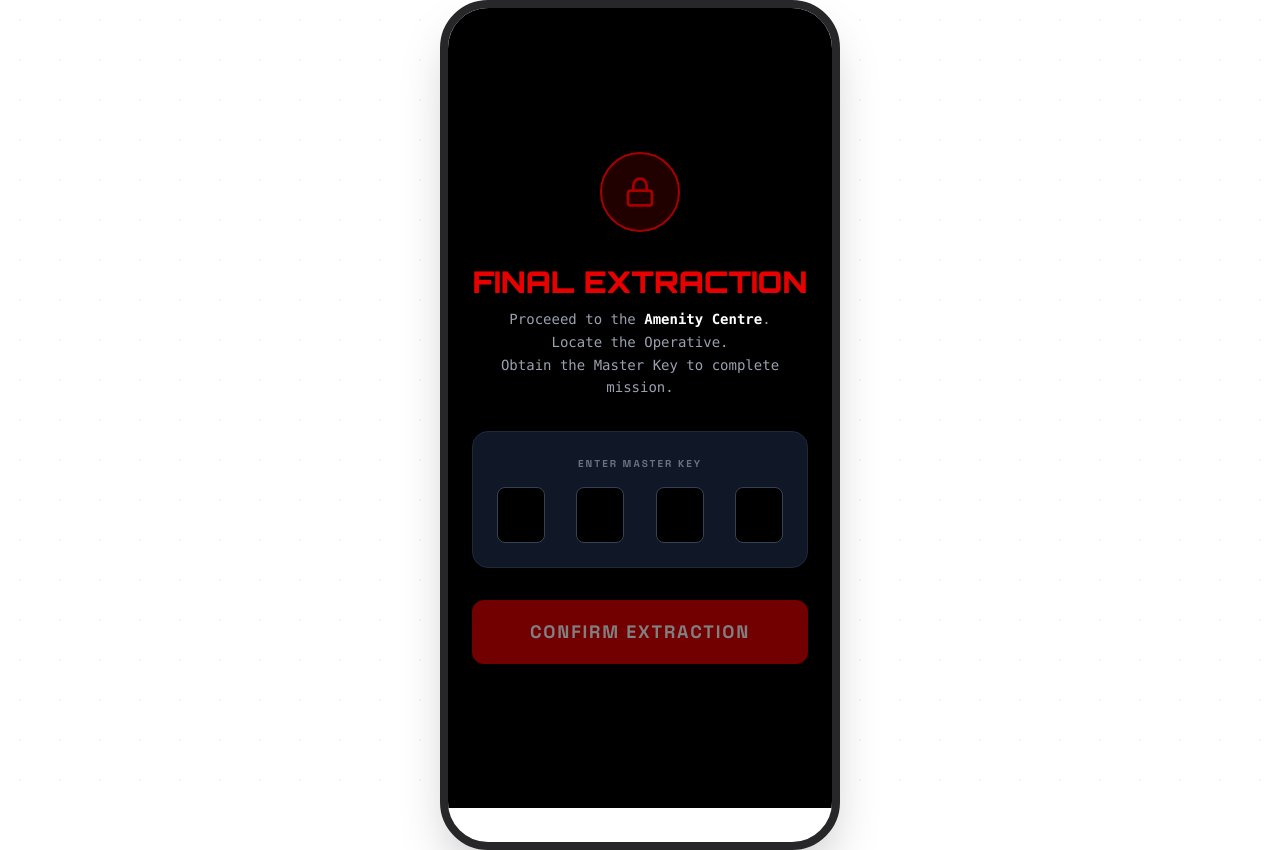
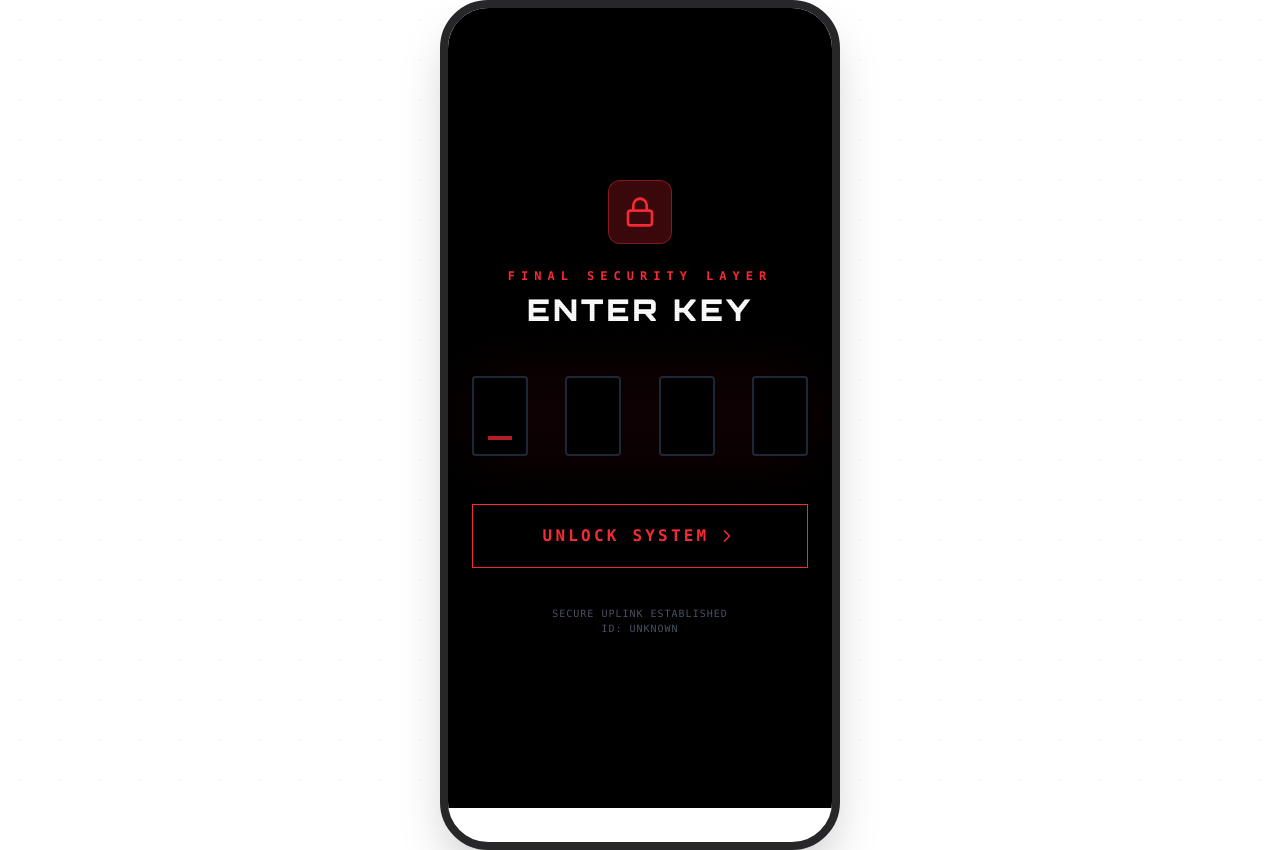
Before and after one commit to tedxcusat/Treasure-Hunt-Game-2025, a Next.js app: page /success in a window 1280 px wide. Built offline with nearby package versions, Linux system fonts and the light colour scheme; a web font is replaced by a local one.

Commit message:
feat: Overhaul Success UI & Fix Login Redirect Bug

```diff
--- a/src/app/success/page.tsx
+++ b/src/app/success/page.tsx
@@ -1,9 +1,10 @@
 'use client';
 
 import { useState, useEffect, useRef } from 'react';
-import { Trophy, Clock, ArrowRight, ListOrdered, Target, Lock } from 'lucide-react';
+import { Trophy, Clock, ArrowRight, ListOrdered, Target, Lock, Shield, ShieldCheck, FileText, Binary, ChevronRight } from 'lucide-react';
 import { useRouter } from 'next/navigation';
 import confetti from 'canvas-confetti';
+import { motion, AnimatePresence } from 'framer-motion';
 
 export default function SuccessPage() {
     const router = useRouter();
@@ -13,7 +14,6 @@ export default function SuccessPage() {
 
     // Load team ID
     const [teamId, setTeamId] = useState<string | null>(null);
-    const canvasRef = useRef<HTMLCanvasElement>(null);
     useEffect(() => {
         setTeamId(localStorage.getItem('teamId'));
     }, []);
@@ -48,15 +48,17 @@ export default function SuccessPage() {
 
             if (data.success) {
                 setStats({ rank: data.rank, totalTime: data.totalTime });
+                setTimeout(() => {
                     setStatus('VICTORY');
                     triggerConfetti();
+                }, 1500); // Add suspense delay
             } else {
-                alert('INVALID EXTRACTION KEY. ACCESS DENIED.');
+                alert('ACCESS DENIED. INVALID CREDENTIALS.');
                 setStatus('EXTRACTION');
                 setCode(['', '', '', '']);
             }
         } catch (err) {
-            alert('CONNECTION FAILURE');
+            alert('NETWORK ERROR. RETRY UPLINK.');
             setStatus('EXTRACTION');
         }
     };
@@ -67,56 +69,130 @@ export default function SuccessPage() {
         const defaults = { startVelocity: 30, spread: 360, ticks: 60, zIndex: 0 };
         const randomInRange = (min: number, max: number) => Math.random() * (max - min) + min;
 
-        // Create a canvas specifically for confetti to contain it if needed,
-        // but typically 'inside mobile ui' means not overflowing or feeling like it's outside.
-        // I will adjust defaults to be less 'explosive' outward and more contained.
-
         const interval: any = setInterval(function () {
             const timeLeft = animationEnd - Date.now();
-
-            if (timeLeft <= 0) {
-                return clearInterval(interval);
-            }
-
+            if (timeLeft <= 0) return clearInterval(interval);
             const particleCount = 50 * (timeLeft / duration);
-            // Confetti from top corners
-            confetti({ ...defaults, particleCount, origin: { x: randomInRange(0.1, 0.3), y: Math.random() - 0.2 } });
-            confetti({ ...defaults, particleCount, origin: { x: randomInRange(0.7, 0.9), y: Math.random() - 0.2 } });
+            confetti({ ...defaults, particleCount, origin: { x: randomInRange(0.1, 0.3), y: Math.random() - 0.2 }, colors: ['#FF0000', '#FFFFFF', '#00FF00'] });
+            confetti({ ...defaults, particleCount, origin: { x: randomInRange(0.7, 0.9), y: Math.random() - 0.2 }, colors: ['#FF0000', '#FFFFFF', '#00FF00'] });
         }, 250);
     };
 
-    if (status === 'EXTRACTION' || status === 'VERIFYING') {
     return (
-            <div className="min-h-screen bg-black text-white flex flex-col items-center justify-center p-6 text-center font-sans">
-                <div className="w-full max-w-sm space-y-8">
-                    <div className="w-20 h-20 bg-mission-red/20 rounded-full flex items-center justify-center mx-auto animate-pulse border-2 border-mission-red">
-                        <Lock className="w-8 h-8 text-mission-red" />
+        <div className="min-h-screen bg-black text-white font-mono overflow-hidden relative">
+            {/* CRT Scanline Effect */}
+            <div className="absolute inset-0 z-50 pointer-events-none bg-[linear-gradient(rgba(18,16,16,0)_50%,rgba(0,0,0,0.25)_50%),linear-gradient(90deg,rgba(255,0,0,0.06),rgba(0,255,0,0.02),rgba(0,0,255,0.06))] bg-[length:100%_2px,3px_100%] opacity-20" />
+
+            <AnimatePresence mode="wait">
+                {status === 'VICTORY' ? (
+                    <motion.div
+                        key="victory"
+                        initial={{ opacity: 0 }}
+                        animate={{ opacity: 1 }}
+                        className="flex flex-col items-center justify-center min-h-screen p-6 relative z-10"
+                    >
+                        {/* Background Data Stream */}
+                        <div className="absolute inset-0 opacity-10 font-bold text-[10px] break-all pointer-events-none overflow-hidden leading-tight">
+                            {Array(500).fill(0).map((i) => Math.random() > 0.5 ? '1' : '0').join(' ')}
                         </div>
 
-                    <div>
-                        <h1 className="text-3xl font-black uppercase font-orbitron text-mission-red mb-2">FINAL EXTRACTION</h1>
-                        <p className="text-gray-400 font-mono text-sm leading-relaxed">
-                            Proceeed to the <strong className="text-white">Amenity Centre</strong>.<br />
-                            Locate the Operative.<br />
-                            Obtain the Master Key to complete mission.
+                        <motion.div
+                            initial={{ scale: 0.8, opacity: 0 }}
+                            animate={{ scale: 1, opacity: 1 }}
+                            transition={{ type: "spring", bounce: 0.5 }}
+                            className="text-center mb-8 relative"
+                        >
+                            <div className="w-32 h-32 mx-auto bg-green-500/10 rounded-full flex items-center justify-center border-4 border-green-500 shadow-[0_0_50px_rgba(34,197,94,0.4)] relative mb-6">
+                                <div className="absolute inset-0 border-t-2 border-green-400 rounded-full animate-spin" />
+                                <ShieldCheck className="w-16 h-16 text-green-500" />
+                            </div>
+                            <h1 className="text-4xl font-black uppercase font-orbitron text-green-500 tracking-tighter mb-2 glow-text">
+                                MISSION<br />COMPLETE
+                            </h1>
+                            <p className="text-green-400/80 text-xs tracking-[0.3em] font-bold uppercase">
+                                STATUS: EXTRACTION SUCCESSFUL
                             </p>
+                        </motion.div>
+
+                        {/* Dossier Card */}
+                        <motion.div
+                            initial={{ y: 50, opacity: 0 }}
+                            animate={{ y: 0, opacity: 1 }}
+                            transition={{ delay: 0.5 }}
+                            className="w-full max-w-sm bg-gray-900 border border-green-500/30 rounded-lg p-6 relative group"
+                        >
+                            <div className="absolute -top-3 left-4 bg-black px-2 text-green-500 text-xs font-bold border border-green-500/30 uppercase">
+                                Classified Report
                             </div>
 
-                    <div className="bg-gray-900 border border-gray-800 rounded-2xl p-6">
-                        <label className="block text-[10px] font-bold text-gray-500 uppercase tracking-[0.2em] mb-4">ENTER MASTER KEY</label>
-                        <div className="flex justify-between gap-2">
+                            <div className="flex justify-between items-end mb-6 border-b border-green-500/20 pb-4">
+                                <div>
+                                    <div className="text-[10px] text-gray-500 uppercase tracking-widest mb-1">Total Duration</div>
+                                    <div className="text-3xl font-black text-white font-mono">{stats?.totalTime}</div>
+                                </div>
+                                <div className="text-right">
+                                    <div className="text-[10px] text-gray-500 uppercase tracking-widest mb-1">Global Standing</div>
+                                    <div className="text-3xl font-black text-yellow-400 font-orbitron">#{stats?.rank}</div>
+                                </div>
+                            </div>
+
+                            <button
+                                onClick={() => router.push('/leaderboard')}
+                                className="w-full bg-green-600/10 border border-green-500/50 text-green-500 h-14 rounded font-bold uppercase tracking-widest hover:bg-green-600 hover:text-white transition-all flex items-center justify-center gap-3 group-hover:shadow-[0_0_20px_rgba(34,197,94,0.3)]"
+                            >
+                                <ListOrdered className="w-4 h-4" />
+                                Access Global Database
+                            </button>
+                        </motion.div>
+
+                    </motion.div>
+                ) : (
+                    <motion.div
+                        key="extraction"
+                        initial={{ opacity: 0 }}
+                        animate={{ opacity: 1 }}
+                        exit={{ opacity: 0, scale: 0.95, filter: "blur(10px)" }}
+                        className="flex flex-col items-center justify-center min-h-screen p-6 relative z-10"
+                    >
+                        <div className="w-full max-w-sm">
+                            <motion.div
+                                initial={{ y: -20 }}
+                                animate={{ y: 0 }}
+                                className="mb-12 text-center"
+                            >
+                                <div className="w-16 h-16 mx-auto bg-red-500/10 rounded-xl flex items-center justify-center border border-red-500/50 mb-6 relative overflow-hidden">
+                                    <div className="absolute inset-0 bg-red-500/20 animate-pulse" />
+                                    <Lock className="w-8 h-8 text-red-500 relative z-10" />
+                                </div>
+                                <h2 className="text-red-500 font-bold tracking-[0.5em] text-xs uppercase mb-2">
+                                    FINAL SECURITY LAYER
+                                </h2>
+                                <h1 className="text-3xl font-black text-white font-orbitron uppercase tracking-widest">
+                                    ENTER KEY
+                                </h1>
+                            </motion.div>
+
+                            <div className="relative mb-12">
+                                <div className="absolute -inset-4 bg-red-500/5 blur-xl rounded-full" />
+                                <div className="flex justify-between gap-3 relative z-10">
                                     {[0, 1, 2, 3].map((idx) => (
+                                        <div key={idx} className="relative group">
                                             <input
-                                    key={idx}
                                                 id={`final-code-${idx}`}
                                                 type="text"
                                                 value={code[idx]}
                                                 onChange={(e) => handleCodeChange(idx, e.target.value)}
                                                 onKeyDown={(e) => handleKeyDown(idx, e)}
                                                 maxLength={1}
-                                    className="w-12 h-14 rounded-lg bg-black border border-gray-700 text-center text-2xl font-bold font-mono focus:border-mission-red focus:outline-none transition-colors text-white"
+                                                className={`w-14 h-20 bg-black border-2 ${code[idx] ? 'border-red-500 text-red-500 shadow-[0_0_15px_rgba(239,68,68,0.4)]' : 'border-gray-800 text-gray-500'} text-center text-4xl font-black font-mono focus:border-red-400 focus:outline-none focus:shadow-[0_0_20px_rgba(248,113,113,0.3)] transition-all rounded-sm`}
                                                 inputMode="numeric"
+                                                disabled={status === 'VERIFYING'}
                                             />
+                                            {/* Blinking Cursor for Empty Active */}
+                                            {!code[idx] && idx === code.findIndex(c => !c) && (
+                                                <div className="absolute inset-x-0 bottom-4 h-1 bg-red-500 animate-pulse mx-4" />
+                                            )}
+                                        </div>
                                     ))}
                                 </div>
                             </div>
@@ -124,65 +200,32 @@ export default function SuccessPage() {
                             <button
                                 onClick={verifyExtraction}
                                 disabled={status === 'VERIFYING' || code.join('').length !== 4}
-                        className="w-full bg-mission-red text-white h-16 rounded-xl font-black uppercase tracking-widest text-lg shadow-[0_0_20px_rgba(220,38,38,0.4)] disabled:opacity-50 disabled:shadow-none transition-all active:scale-95"
+                                className={`w-full h-16 relative overflow-hidden group ${status === 'VERIFYING' ? 'bg-red-900 border-red-700' : 'bg-transparent border border-red-500 hover:bg-red-500'} border transition-all duration-300`}
                             >
-                        {status === 'VERIFYING' ? 'VERIFYING...' : 'CONFIRM EXTRACTION'}
+                                <div className={`absolute inset-0 flex items-center justify-center gap-2 font-bold tracking-[0.2em] uppercase ${status === 'VERIFYING' ? 'text-red-300' : 'text-red-500 group-hover:text-black'}`}>
+                                    {status === 'VERIFYING' ? (
+                                        <>
+                                            <Binary className="w-5 h-5 animate-spin" />
+                                            DECRYPTING...
+                                        </>
+                                    ) : (
+                                        <>
+                                            UNLOCK SYSTEM <ChevronRight className="w-5 h-5 group-hover:translate-x-1 transition-transform" />
+                                        </>
+                                    )}
+                                </div>
                             </button>
+
+                            <div className="mt-8 text-center">
+                                <p className="text-[10px] text-gray-600 font-mono uppercase tracking-widest">
+                                    SECURE UPLINK ESTABLISHED<br />
+                                    ID: {teamId || 'UNKNOWN'}
+                                </p>
                             </div>
+                        </div>
+                    </motion.div>
+                )}
+            </AnimatePresence>
         </div>
     );
 }
-
-    return (
-        <div className="relative h-full min-h-screen flex flex-col items-center justify-center p-6 bg-white text-black font-sans overflow-hidden">
-            <canvas ref={canvasRef} className="absolute inset-0 w-full h-full pointer-events-none z-0" />
-
-
-            {/* Content */}
-            <div className="relative z-10 text-center w-full max-w-sm animate-in zoom-in duration-500">
-
-                {/* Icon */}
-                <div className="w-24 h-24 mx-auto bg-yellow-50 rounded-full flex items-center justify-center border-4 border-yellow-400 mb-8 shadow-xl">
-                    <Trophy className="w-10 h-10 text-yellow-600" />
-                </div>
-
-                {/* Headings */}
-                <h1 className="text-4xl font-black tracking-tighter uppercase mb-2 text-black">
-                    MISSION<br /><span className="text-mission-red">ACCOMPLISHED</span>
-                </h1>
-                <p className="text-gray-500 font-medium tracking-wide text-sm mb-12">
-                    EXCELLENT WORK, OPERATIVES.
-                </p>
-
-                {/* Stats Card */}
-                <div className="bg-black text-white rounded-2xl p-6 mb-8 shadow-2xl relative overflow-hidden">
-                    <div className="absolute top-0 left-0 w-full h-1 bg-gradient-to-r from-transparent via-mission-red to-transparent opacity-50" />
-                    <div className="text-xs font-bold text-gray-400 uppercase tracking-widest mb-6">FINAL DEBRIEF</div>
-                    <div className="flex justify-between items-center px-2">
-                        <div className="text-center">
-                            <div className="text-3xl font-black font-mono">{stats?.totalTime || '--:--'}</div>
-                            <div className="text-[10px] text-gray-500 font-bold uppercase mt-1">Total Time</div>
-                        </div>
-                        <div className="h-10 w-px bg-gray-800" />
-                        <div className="text-center relative">
-                            <div className="text-4xl font-black text-yellow-400 drop-shadow-lg">#{stats?.rank || '?'}</div>
-                            <div className="text-[10px] text-gray-500 font-bold uppercase mt-1">Global Rank</div>
-                        </div>
-                    </div>
-                </div>
-
-                {/* Actions */}
-                <div className="space-y-3">
-                    <button
-                        onClick={() => router.push('/leaderboard')}
-                        className="w-full bg-mission-red text-white font-black py-4 rounded-xl shadow-lg flex items-center justify-center gap-2 hover:bg-red-700 transition-colors uppercase tracking-wider"
-                    >
-                        <ListOrdered className="w-5 h-5" />
-                        VIEW LIVE STANDINGS
-                    </button>
-                </div>
-
-            </div>
-        </div>
-    );
-}
```
Also changed, not shown: src/app/api/game/route.ts (+7 -2 lines), src/app/leaderboard/page.tsx (+2 -7 lines). Lines whose indentation alone changed are shown as unchanged.
